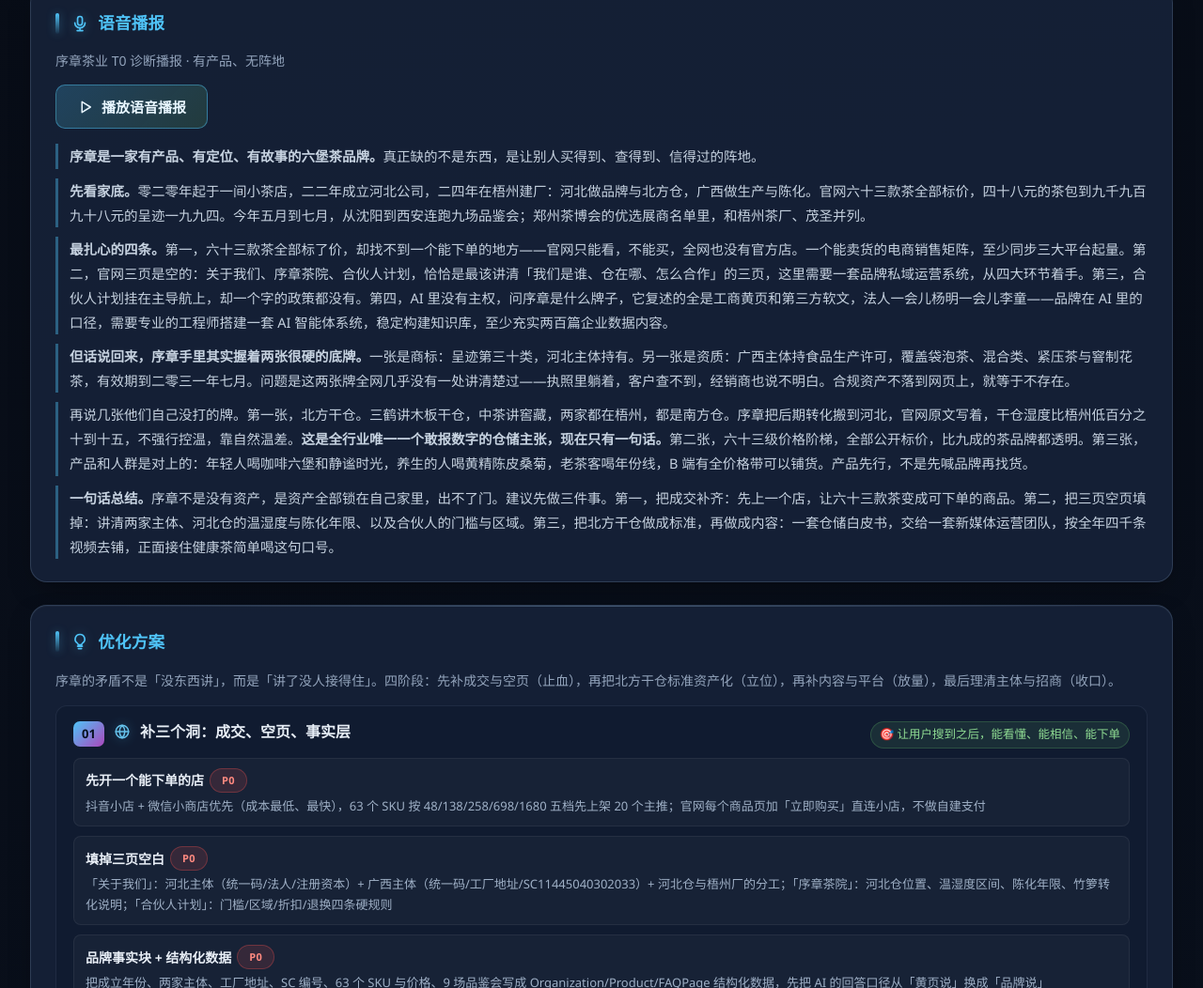
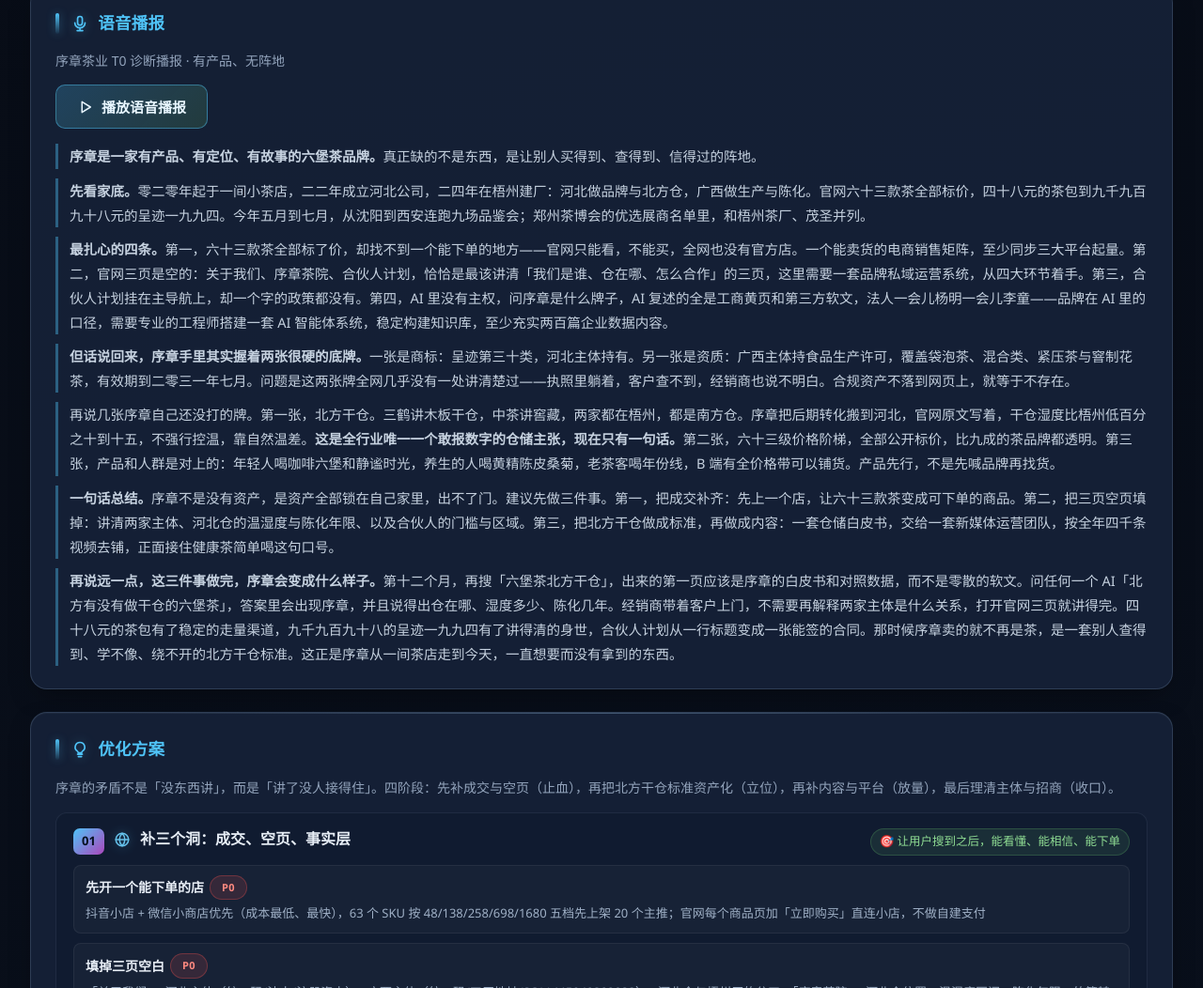
Before and after one commit to RichardChin1688/geozhishu, a plain HTML site: page xuzhang/index.html in a window 1280 px wide. Shown: the part 6322-7374 px from the top of the page at 94% size. Drawn offline with Linux system fonts and the light colour scheme.

Commit message:
feat(xuzhang): 语音稿改人称+新增未来展望段，音频重录270秒
- 「再说几张他们自己没打的牌」→「序章自己还没打的牌」（客户是听者，不能说他们）
- 「它复述的全是」→「AI 复述的全是」
- 新增第7段未来展望：第12个月的可验证结果（搜索首页/AI答案/经销商带客/走量/身世/合同）
  收口金句：卖的就不再是茶，是一套别人查得到、学不像、绕不开的北方干仓标准
- 音频重录：3.41MB/218秒 → 4.23MB/270.7秒（7段1330字）
（仅本地，未推线上）

```diff
--- a/xuzhang/index.html
+++ b/xuzhang/index.html
@@ -2950,10 +2950,11 @@ window.DASH = {
     "script": [
       "序章是一家有产品、有定位、有故事的六堡茶品牌。真正缺的不是东西，是让别人买得到、查得到、信得过的阵地。",
       "先看家底。零二零年起于一间小茶店，二二年成立河北公司，二四年在梧州建厂：河北做品牌与北方仓，广西做生产与陈化。官网六十三款茶全部标价，四十八元的茶包到九千九百九十八元的呈迹一九九四。今年五月到七月，从沈阳到西安连跑九场品鉴会；郑州茶博会的优选展商名单里，和梧州茶厂、茂圣并列。",
-      "最扎心的四条。第一，六十三款茶全部标了价，却找不到一个能下单的地方——官网只能看，不能买，全网也没有官方店。一个能卖货的电商销售矩阵，至少同步三大平台起量。第二，官网三页是空的：关于我们、序章茶院、合伙人计划，恰恰是最该讲清「我们是谁、仓在哪、怎么合作」的三页，这里需要一套品牌私域运营系统，从四大环节着手。第三，合伙人计划挂在主导航上，却一个字的政策都没有。第四，AI 里没有主权，问序章是什么牌子，它复述的全是工商黄页和第三方软文，法人一会儿杨明一会儿李童——品牌在 AI 里的口径，需要专业的工程师搭建一套 AI 智能体系统，稳定构建知识库，至少充实两百篇企业数据内容。",
+      "最扎心的四条。第一，六十三款茶全部标了价，却找不到一个能下单的地方——官网只能看，不能买，全网也没有官方店。一个能卖货的电商销售矩阵，至少同步三大平台起量。第二，官网三页是空的：关于我们、序章茶院、合伙人计划，恰恰是最该讲清「我们是谁、仓在哪、怎么合作」的三页，这里需要一套品牌私域运营系统，从四大环节着手。第三，合伙人计划挂在主导航上，却一个字的政策都没有。第四，AI 里没有主权，问序章是什么牌子，AI 复述的全是工商黄页和第三方软文，法人一会儿杨明一会儿李童——品牌在 AI 里的口径，需要专业的工程师搭建一套 AI 智能体系统，稳定构建知识库，至少充实两百篇企业数据内容。",
       "但话说回来，序章手里其实握着两张很硬的底牌。一张是商标：呈迹第三十类，河北主体持有。另一张是资质：广西主体持食品生产许可，覆盖袋泡茶、混合类、紧压茶与窨制花茶，有效期到二零三一年七月。问题是这两张牌全网几乎没有一处讲清楚过——执照里躺着，客户查不到，经销商也说不明白。合规资产不落到网页上，就等于不存在。",
-      "再说几张他们自己没打的牌。第一张，北方干仓。三鹤讲木板干仓，中茶讲窖藏，两家都在梧州，都是南方仓。序章把后期转化搬到河北，官网原文写着，干仓湿度比梧州低百分之十到十五，不强行控温，靠自然温差。这是全行业唯一一个敢报数字的仓储主张，现在只有一句话。第二张，六十三级价格阶梯，全部公开标价，比九成的茶品牌都透明。第三张，产品和人群是对上的：年轻人喝咖啡六堡和静谧时光，养生的人喝黄精陈皮桑菊，老茶客喝年份线，B 端有全价格带可以铺货。产品先行，不是先喊品牌再找货。",
-      "一句话总结。序章不是没有资产，是资产全部锁在自己家里，出不了门。建议先做三件事。第一，把成交补齐：先上一个店，让六十三款茶变成可下单的商品。第二，把三页空页填掉：讲清两家主体、河北仓的温湿度与陈化年限、以及合伙人的门槛与区域。第三，把北方干仓做成标准，再做成内容：一套仓储白皮书，交给一套新媒体运营团队，按全年四千条视频去铺，正面接住健康茶简单喝这句口号。"
+      "再说几张序章自己还没打的牌。第一张，北方干仓。三鹤讲木板干仓，中茶讲窖藏，两家都在梧州，都是南方仓。序章把后期转化搬到河北，官网原文写着，干仓湿度比梧州低百分之十到十五，不强行控温，靠自然温差。这是全行业唯一一个敢报数字的仓储主张，现在只有一句话。第二张，六十三级价格阶梯，全部公开标价，比九成的茶品牌都透明。第三张，产品和人群是对上的：年轻人喝咖啡六堡和静谧时光，养生的人喝黄精陈皮桑菊，老茶客喝年份线，B 端有全价格带可以铺货。产品先行，不是先喊品牌再找货。",
+      "一句话总结。序章不是没有资产，是资产全部锁在自己家里，出不了门。建议先做三件事。第一，把成交补齐：先上一个店，让六十三款茶变成可下单的商品。第二，把三页空页填掉：讲清两家主体、河北仓的温湿度与陈化年限、以及合伙人的门槛与区域。第三，把北方干仓做成标准，再做成内容：一套仓储白皮书，交给一套新媒体运营团队，按全年四千条视频去铺，正面接住健康茶简单喝这句口号。",
+      "再说远一点，这三件事做完，序章会变成什么样子。第十二个月，再搜「六堡茶北方干仓」，出来的第一页应该是序章的白皮书和对照数据，而不是零散的软文。问任何一个 AI「北方有没有做干仓的六堡茶」，答案里会出现序章，并且说得出仓在哪、湿度多少、陈化几年。经销商带着客户上门，不需要再解释两家主体是什么关系，打开官网三页就讲得完。四十八元的茶包有了稳定的走量渠道，九千九百九十八的呈迹一九九四有了讲得清的身世，合伙人计划从一行标题变成一张能签的合同。那时候序章卖的就不再是茶，是一套别人查得到、学不像、绕不开的北方干仓标准。这正是序章从一间茶店走到今天，一直想要而没有拿到的东西。"
     ]
   },
   "plan": {
```
Also changed, not shown: 1 other file.
